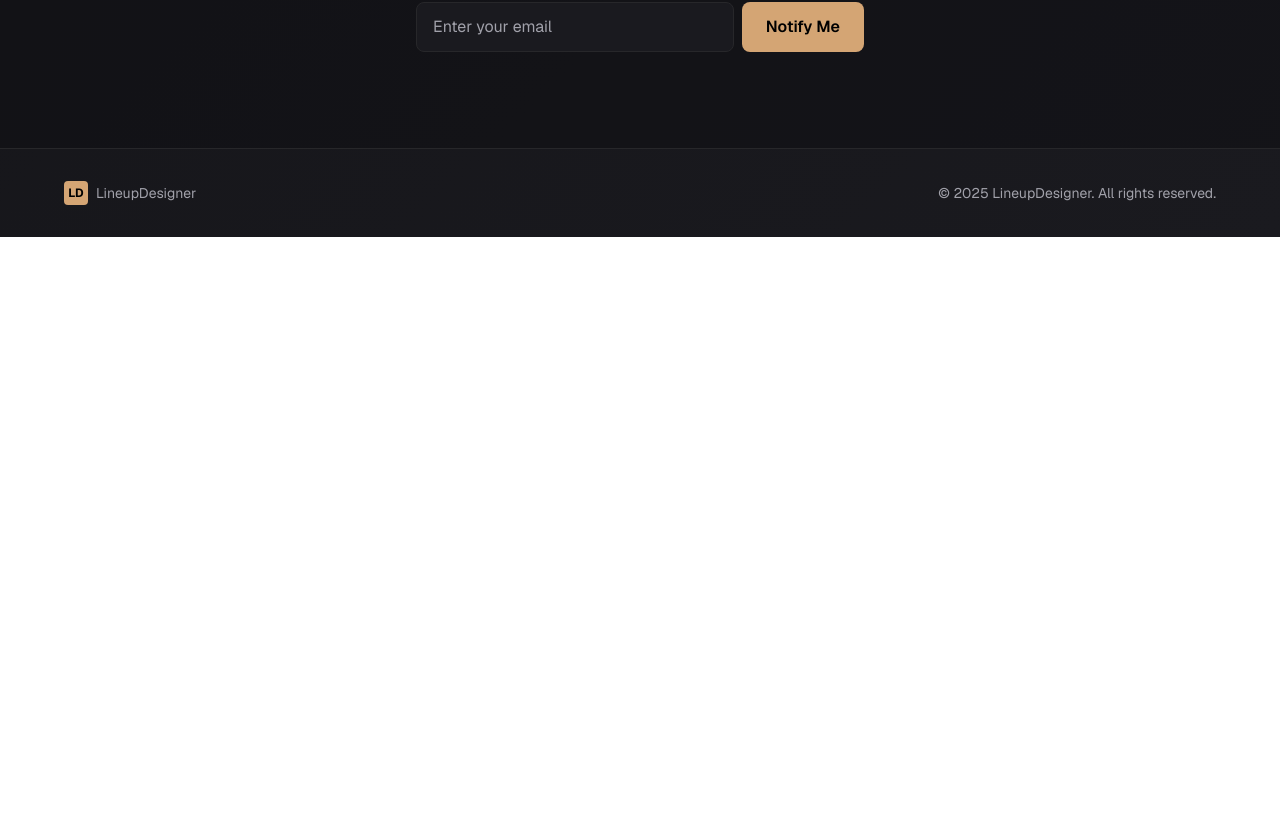
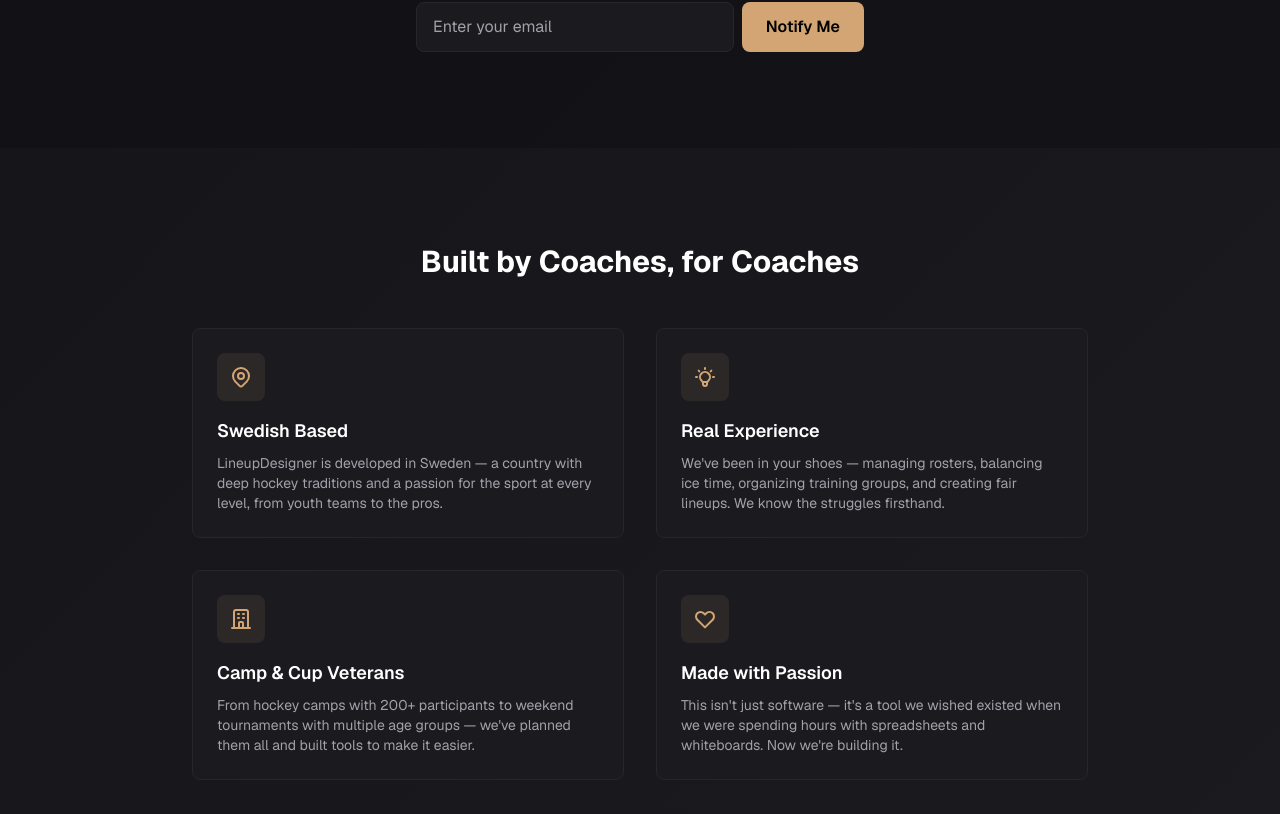
Before and after one commit to mikeliketo/lineupdesigner-landing, a Next.js app: page / in a window 1280 px wide. Shown: the part 3286-4100 px from the top of the page. Before the commit the page ends 3523 px from the top, so only its background shows below. Built offline with nearby package versions, Linux system fonts and the light colour scheme.

Commit message:
feat: add About section with company story

```diff
--- a/app/page.tsx
+++ b/app/page.tsx
@@ -266,6 +266,68 @@ export default function ComingSoonPage() {
               </button>
             </form>
           )}
+        </div>
+      </section>
+
+      {/* About Section */}
+      <section className="py-24 px-6">
+        <div className="max-w-4xl mx-auto">
+          <h2 className="text-3xl font-bold text-center mb-12">Built by Coaches, for Coaches</h2>
+
+          <div className="grid md:grid-cols-2 gap-8">
+            <div className="bg-[#1a1a1f] rounded-lg border border-[#27272a] p-6">
+              <div className="w-12 h-12 bg-[#d4a574]/10 rounded-lg flex items-center justify-center text-[#d4a574] mb-4">
+                <svg xmlns="http://www.w3.org/2000/svg" className="w-6 h-6" fill="none" viewBox="0 0 24 24" stroke="currentColor">
+                  <path strokeLinecap="round" strokeLinejoin="round" strokeWidth={2} d="M17.657 16.657L13.414 20.9a1.998 1.998 0 01-2.827 0l-4.244-4.243a8 8 0 1111.314 0z" />
+                  <path strokeLinecap="round" strokeLinejoin="round" strokeWidth={2} d="M15 11a3 3 0 11-6 0 3 3 0 016 0z" />
+                </svg>
+              </div>
+              <h3 className="text-lg font-semibold mb-2">Swedish Based</h3>
+              <p className="text-[#a1a1aa] text-sm">
+                LineupDesigner is developed in Sweden — a country with deep hockey traditions
+                and a passion for the sport at every level, from youth teams to the pros.
+              </p>
+            </div>
+
+            <div className="bg-[#1a1a1f] rounded-lg border border-[#27272a] p-6">
+              <div className="w-12 h-12 bg-[#d4a574]/10 rounded-lg flex items-center justify-center text-[#d4a574] mb-4">
+                <svg xmlns="http://www.w3.org/2000/svg" className="w-6 h-6" fill="none" viewBox="0 0 24 24" stroke="currentColor">
+                  <path strokeLinecap="round" strokeLinejoin="round" strokeWidth={2} d="M9.663 17h4.673M12 3v1m6.364 1.636l-.707.707M21 12h-1M4 12H3m3.343-5.657l-.707-.707m2.828 9.9a5 5 0 117.072 0l-.548.547A3.374 3.374 0 0014 18.469V19a2 2 0 11-4 0v-.531c0-.895-.356-1.754-.988-2.386l-.548-.547z" />
+                </svg>
+              </div>
+              <h3 className="text-lg font-semibold mb-2">Real Experience</h3>
+              <p className="text-[#a1a1aa] text-sm">
+                We've been in your shoes — managing rosters, balancing ice time, organizing
+                training groups, and creating fair lineups. We know the struggles firsthand.
+              </p>
+            </div>
+
+            <div className="bg-[#1a1a1f] rounded-lg border border-[#27272a] p-6">
+              <div className="w-12 h-12 bg-[#d4a574]/10 rounded-lg flex items-center justify-center text-[#d4a574] mb-4">
+                <svg xmlns="http://www.w3.org/2000/svg" className="w-6 h-6" fill="none" viewBox="0 0 24 24" stroke="currentColor">
+                  <path strokeLinecap="round" strokeLinejoin="round" strokeWidth={2} d="M19 21V5a2 2 0 00-2-2H7a2 2 0 00-2 2v16m14 0h2m-2 0h-5m-9 0H3m2 0h5M9 7h1m-1 4h1m4-4h1m-1 4h1m-5 10v-5a1 1 0 011-1h2a1 1 0 011 1v5m-4 0h4" />
+                </svg>
+              </div>
+              <h3 className="text-lg font-semibold mb-2">Camp & Cup Veterans</h3>
+              <p className="text-[#a1a1aa] text-sm">
+                From hockey camps with 200+ participants to weekend tournaments with
+                multiple age groups — we've planned them all and built tools to make it easier.
+              </p>
+            </div>
+
+            <div className="bg-[#1a1a1f] rounded-lg border border-[#27272a] p-6">
+              <div className="w-12 h-12 bg-[#d4a574]/10 rounded-lg flex items-center justify-center text-[#d4a574] mb-4">
+                <svg xmlns="http://www.w3.org/2000/svg" className="w-6 h-6" fill="none" viewBox="0 0 24 24" stroke="currentColor">
+                  <path strokeLinecap="round" strokeLinejoin="round" strokeWidth={2} d="M4.318 6.318a4.5 4.5 0 000 6.364L12 20.364l7.682-7.682a4.5 4.5 0 00-6.364-6.364L12 7.636l-1.318-1.318a4.5 4.5 0 00-6.364 0z" />
+                </svg>
+              </div>
+              <h3 className="text-lg font-semibold mb-2">Made with Passion</h3>
+              <p className="text-[#a1a1aa] text-sm">
+                This isn't just software — it's a tool we wished existed when we were
+                spending hours with spreadsheets and whiteboards. Now we're building it.
+              </p>
+            </div>
+          </div>
         </div>
       </section>
 
```
